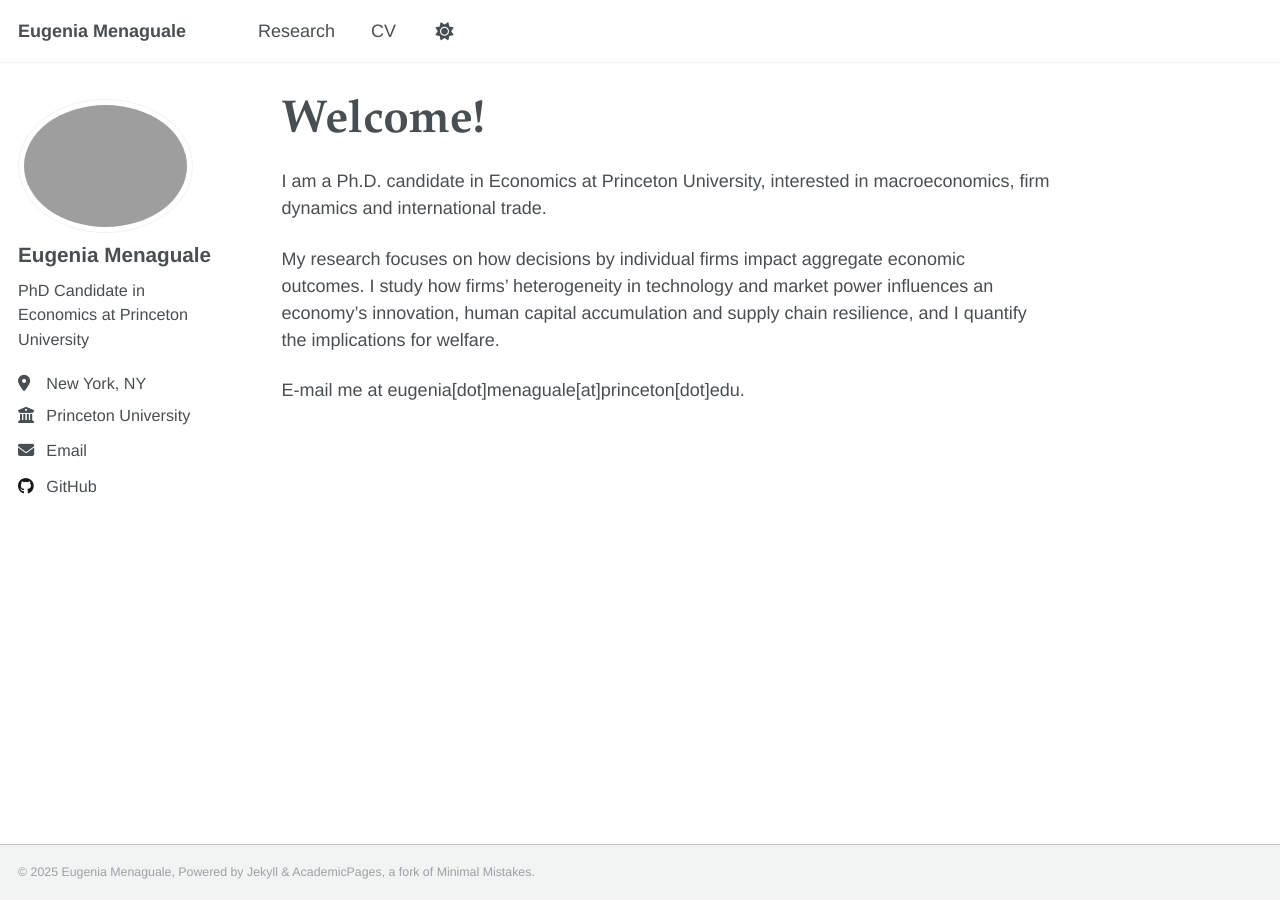
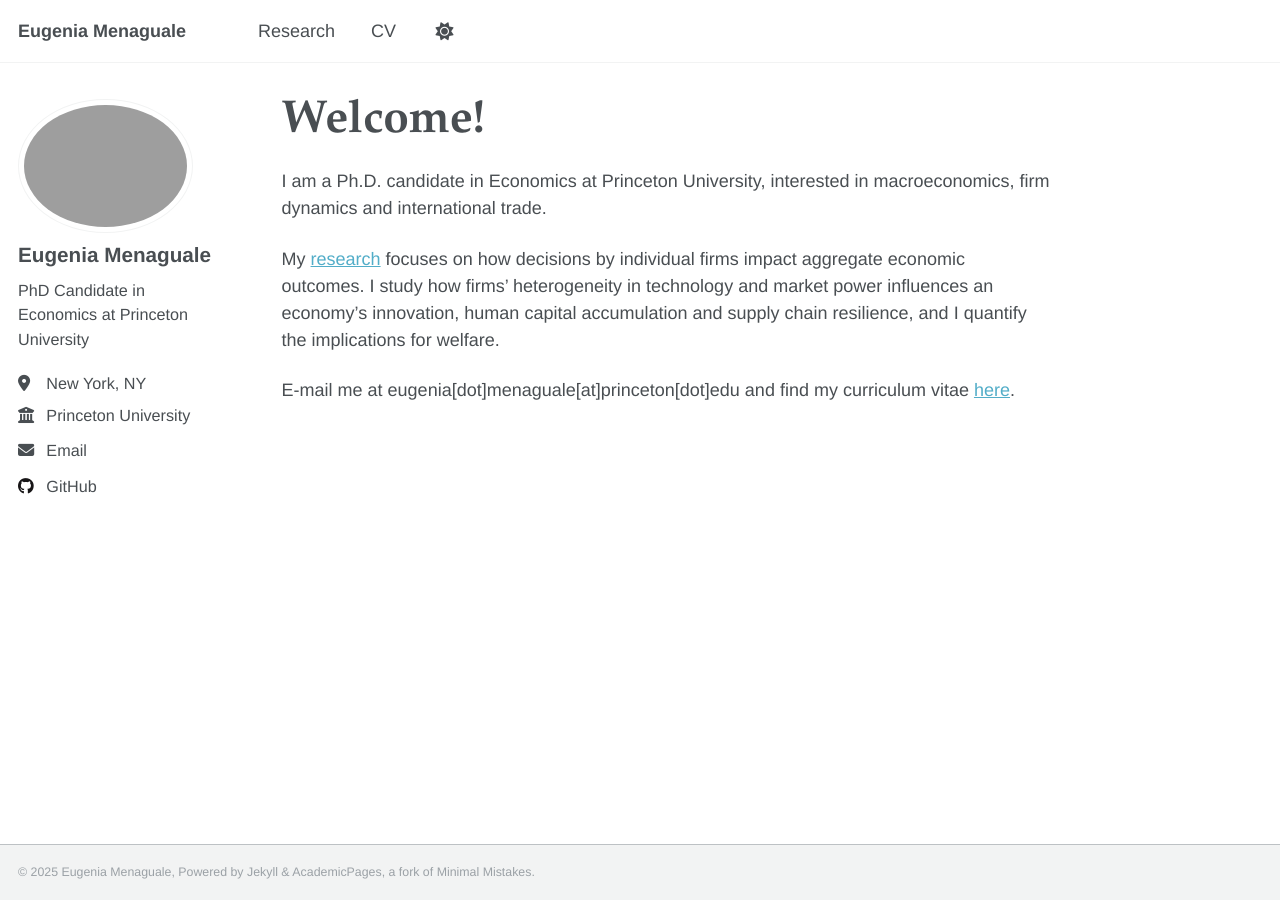
Before and after one commit to eumena/eumena.github.io, a Jekyll site: the page built from _pages/about.md, in a window 1280 px wide. Built offline with Jekyll 4.4.1, drawn with Linux system fonts in a browser that asks for light colours; a script that is not in the unit is left out.

Commit message:
fix typos

```diff
--- a/_pages/about.md
+++ b/_pages/about.md
@@ -8,6 +8,6 @@ redirect_from:
 ---
 I am a Ph.D. candidate in Economics at Princeton University, interested in macroeconomics, firm dynamics  and international trade.
 
-My research focuses on how decisions by individual firms impact aggregate economic outcomes. I study how firms' heterogeneity in technology and market power influences an economy's innovation, human capital accumulation and supply chain resilience, and I quantify the implications for welfare.
+My [research](/research/) focuses on how decisions by individual firms impact aggregate economic outcomes. I study how firms' heterogeneity in technology and market power influences an economy's innovation, human capital accumulation and supply chain resilience, and I quantify the implications for welfare.
 
-E-mail me at eugenia[dot]menaguale[at]princeton[dot]edu.
+E-mail me at eugenia[dot]menaguale[at]princeton[dot]edu and find my curriculum vitae [here](/CV/).
```
Also changed, not shown: _pages/research.md (+1 -1 lines), 2 other files.
